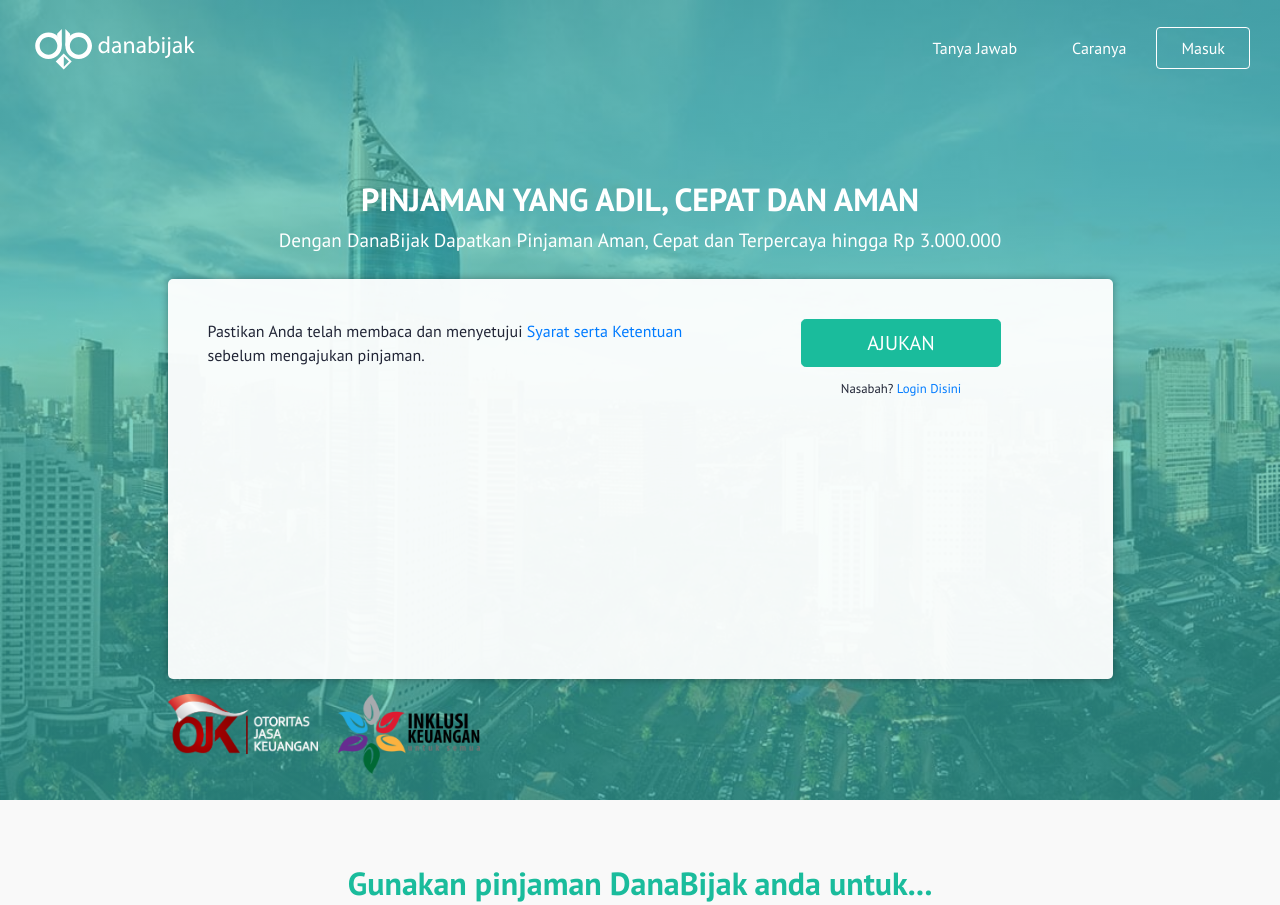
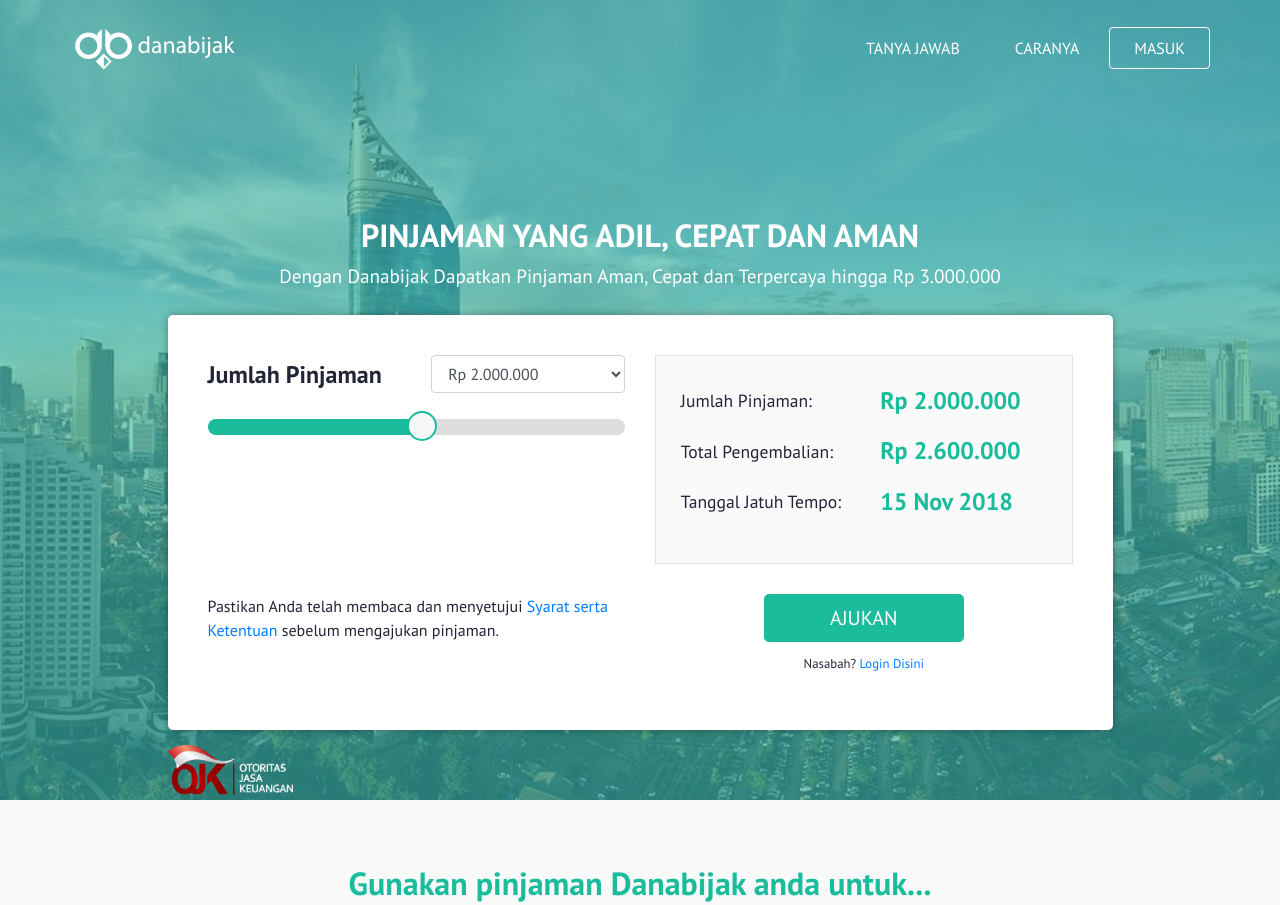
Before and after one commit to Danabijak/laxmi-google, a plain HTML site: page index.html in a window 1280 px wide. Shown: the top 905 px of the page. Drawn offline with nearby package versions, Linux system fonts and the light colour scheme.

Commit message:
Done Slider

```diff
--- a/assets/css/DBstyle.css
+++ b/assets/css/DBstyle.css
@@ -72,15 +72,11 @@
 }
 a:focus, .btn.focus, .btn:focus, .btn:hover,
 .btn.active.focus, .btn.active:focus, .btn.focus, .btn.focus:active, .btn:active:focus, .btn:focus {
-  /*outline: thin dotted;
-  outline-offset: -4px;*/
   outline: none;
 }
 input[type="file"]:focus,
 input[type="radio"]:focus,
 input[type="checkbox"]:focus {
-  /*outline: thin dotted;
-  outline-offset: -4px;*/
   outline: none;
 
 }
@@ -148,7 +144,6 @@
   height: 30px;
   margin: 10px auto 0;
 }
-
 
 /* Mulai nangkene
 ==================================*/
@@ -255,7 +250,7 @@
 }
 
 .nav-link {
-  text-transform: capitalize;
+  text-transform: uppercase;
   color: #FFF;
   margin-left: 5px;
 }
@@ -299,7 +294,7 @@
 .jumbotron {
   background: none;
   color: #FFF;
-  padding-top: 100px;
+  padding: 100px 0 2rem;
 }
 
 @media (min-width: 992px) {
@@ -307,7 +302,7 @@
     height: 100vh;
   }
   .jumbotron {
-    padding-top: 180px;
+    padding-top: 120px;
   }
 }
 
@@ -328,7 +323,7 @@
 
 .content-home h3, .content-home h4, .content-home h5 {
   font-weight: normal;
-  font-size: 1.3rem;
+  font-size: 1.24rem;
   color: #343a40;
 }
 
@@ -352,12 +347,6 @@
   height: 120px;
 }
 
-@media (max-width: 767px) {
-  .navbar-expand-lg {
-    background: rgba(59, 187, 180, 0.9);
-  }
-}
-
 .loan-img img {
   width: auto;
   height: 100%;
@@ -370,50 +359,146 @@
   font-weight: 700;
 }
 
-@media (min-width: 992px) {
-  .card-img-top {
-    height: 170px;
-  }
-}
-
 .loan__box {
-  padding: 40px;
-  height: 400px;
+  padding: 15px;
   border-radius: 5px;
-  background: rgba(255,255,255,.95);
+  background: #FFF;
   box-shadow: 0px 0px 8px -1px rgba(0,0,0,0.4);
   color: #212536;
+  position: relative;
+  z-index: 3;
 }
 
 .loan__box a {
   color: #007bff;
 }
 
+.calculator-row {
+  margin-bottom: 15px;
+}
+
+.calculator label {
+  font-weight: 700;
+  font-size: 1.5rem;
+}
+
+@media (min-width: 992px) {
+  .card-img-top {
+    height: 170px;
+  }
+  .loan__box {
+    padding: 40px;
+  }
+  .calculator-row {
+    margin-bottom: 30px;
+  }
+}
+
+.calculator .ui-slider .ui-slider-handle {
+  top: -8px;
+  width: 30px;
+  height: 30px;
+  border-radius: 100%;
+  border-color: #1abc9c;
+  border-width: 2px;
+  cursor: pointer;
+}
+
+.calculator .ui-slider .ui-slider-handle.ui-state-active, .calculator .ui-slider .ui-slider-handle:focus, .calculator .ui-slider .ui-slider-handle:hover {
+    background-color: #fff;
+    outline: none;
+}
+
+.calculator .ui-slider .ui-slider-range {
+    background: #1abc9c;
+    border-radius: 16px 0 0 16px;
+}
+
+.calculator .ui-slider {
+  margin-top: 15px;
+  margin-bottom: 45px;
+  height: 16px;
+  border-radius: 16px;
+  border: none;
+  background: #ddd;
+}
+
+.calculator .offer .offer-box {
+  border: 1px solid #e4e4e4;
+  background: #fafafa;
+  padding: 20px;
+  text-align: left;
+}
+
 .supervision-box {
   margin: 15px 0;
 }
 
+.supervision-box p {
+  color: #FFF;
+  margin-bottom: 10px;
+  display: block;
+  text-align: left;
+  font-weight: 700;
+}
+
 .supervision-logo {
-  height: 60px;
+  height: 50px;
   float: left;
-  margin-right: 20px;
 }
 
 @media (max-width: 767px) {
   .supervision-logo {
-    margin-right: 10px;
+    height: 40px;
   }
-
+  .calculator .offer .offer-box {
+    padding: 10px;
+  }
 }
 
-.supervision-logo:last-child {
-  height: 80px;
+.why-danabijak h4 ~ p {
+  margin-bottom: 30px;
+}
+
+@media (min-width: 768px) {
+  .why-danabijak h4 ~ p {
+    width: 90%;
+  }
 }
 
 .supervision-logo img {
   height: 100%;
   object-fit: cover;
   width: auto;
+}
+
+/* Table
+-----------------------------------------*/
+
+.table td, .table th {
+  border-top: none;
+}
+
+.calculator .offer .offer-box .title {
+    font-size: 1.1rem;
+}
+
+.calculator .offer .offer-box .table td, .calculator .offer .offer-box .table td {
+    border-top: none;
+    vertical-align: middle;
+}
+
+.calculator .offer .offer-box .value {
+  color: #1abc9c;
+  font-weight: 700;
+  font-size: 1.5rem;
+  min-width: 150px;
+}
+
+@media (max-width: 767px) {
+  .calculator .offer .offer-box .title, .calculator .offer .offer-box .value {
+      font-size: 1rem;
+  }
 }
 
 /* Footer
@@ -437,7 +522,6 @@
 footer ol {
   padding-left: 25px;
 }
-
 
 .footer__social {
   font-size: 1rem;
--- a/assets/js/main.js
+++ b/assets/js/main.js
@@ -1,7 +1,25 @@
-$(function() {
-    $(".navbar.fixed-top").length && $(window).on("scroll touchmove", function(e) {
-        if (!($("#main-page").length <= 0)) {
-            $(this).scrollTop() > 200 ? $(".navbar.fixed-top").addClass("switch-color") : $(".navbar.fixed-top").removeClass("switch-color")
-        }
-    })
-})
+function addDot(nStr) {
+	nStr += '';
+	x = nStr.split('.');
+	x1 = x[0];
+	x2 = x.length > 1 ? '.' + x[1] : '';
+	var rgx = /(\d+)(\d{3})/;
+	while (rgx.test(x1)) {
+		x1 = x1.replace(rgx, '$1' + '.' + '$2');
+	}
+	return x1 + x2;
+}
+
+$( function() {
+	$("#slider-Danabijak").slider({
+			range: "min",
+			value: 2000000,
+			min: 1000000,
+			max: 3000000,
+			step: 100000,
+			slide: function( event, ui ) {
+			  	$( "#amount" ).text( "Rp " + addDot(ui.value.toString()) );
+			}
+		});
+	$("#amount").text( "Rp " + $("#slider-Danabijak").slider("ui"));
+});
--- a/index.html
+++ b/index.html
@@ -6,7 +6,7 @@
 <!--[if (gte IE 10)|!(IE)]><!--> <html class="no-js" lang="en"> <!--<![endif]-->
 <head>
 
-    <title>DanaBijak - Danabijak</title>
+    <title>Danabijak - Danabijak</title>
 
     <meta charset="UTF-8"/>
     <meta http-equiv="X-UA-Compatible" content="IE=edge,chrome=1"/>
@@ -50,11 +50,10 @@
 <body id="main-page">
 
 	<div class="wrapper">
+		<section class="headerHome">
 			<header id="header">
-
-			<nav class="navbar navbar-expand-lg fixed-top">
-				<div class="container-fluid">
-
+				<nav class="navbar navbar-expand-lg">
+					<div class="container">
 						<a class="navbar-brand" href="#">
 							<img src="assets/img/logo-white.svg" alt="">
 						</a>
@@ -65,10 +64,9 @@
 						</button>
 
 						<div class="collapse navbar-collapse" id="navbarMenu">
-
 							<ul class="navbar-nav ml-auto">
 								<li class="nav-item active">
-								<a class="nav-link btn" href="#">Tanya Jawab </a>
+									<a class="nav-link btn" href="#">Tanya Jawab</a>
 								</li>
 								<li class="nav-item">
 									<a class="nav-link btn" href="#">Caranya</a>
@@ -78,42 +76,98 @@
 								</li>
 							</ul>
 						</div>
-
 				  	</div><!-- /.container -->
 				</nav>
-
 			</header>
-
-
-		<section class="headerHome">
 			<div class="jumbotron">
 				<div class="container">
 					<div class="row text-center">
-						<div class="col-sm-10 offset-sm-1">
+						<div class="col-sm-10 offset-sm-1 col-xs-12">
 							<h1>PINJAMAN YANG ADIL, CEPAT DAN AMAN</h1>
-							<p>Dengan DanaBijak Dapatkan Pinjaman Aman, Cepat dan Terpercaya hingga Rp 3.000.000
+							<p>Dengan Danabijak Dapatkan Pinjaman Aman, Cepat dan Terpercaya hingga Rp 3.000.000
 							</p>
 							<div class="loan__box">
+								<form action="#" method="#" id="main-calculator" class="calculator">
+									<input type="hidden" name="" value="">
+									<div class="row calculator-row">
+										<div class="col-md">
+											<div class="form-group">
+												<div class="row">
+													<div class="col-md text-left">
+														<label>Jumlah Pinjaman</label>
+													</div>
+													<div class="col-md">
+														<select id="principal" name="principal" class="form-control">
+															<option value="1000000">Rp 1.000.000</option>
+															<option value="1100000">Rp 1.100.000</option>
+															<option value="1200000">Rp 1.200.000</option>
+															<option value="1300000">Rp 1.300.000</option>
+															<option value="1400000">Rp 1.400.000</option>
+															<option value="1500000">Rp 1.500.000</option>
+															<option value="1600000">Rp 1.600.000</option>
+															<option value="1700000">Rp 1.700.000</option>
+															<option value="1800000">Rp 1.800.000</option>
+															<option value="1900000">Rp 1.900.000</option>
+															<option value="2000000" selected="selected">Rp 2.000.000</option>
+															<option value="2100000">Rp 2.100.000</option>
+															<option value="2200000">Rp 2.200.000</option>
+															<option value="2300000">Rp 2.300.000</option>
+															<option value="2400000">Rp 2.400.000</option>
+															<option value="2500000">Rp 2.500.000</option>
+															<option value="2600000">Rp 2.600.000</option>
+															<option value="2700000">Rp 2.700.000</option>
+															<option value="2800000">Rp 2.800.000</option>
+															<option value="2900000">Rp 2.900.000</option>
+															<option value="3000000">Rp 3.000.000</option>
+														</select>
+													</div>
+												</div>
+												<div id="slider-Danabijak" class="d-none d-md-block ui-slider ui-corner-all ui-slider-horizontal ui-widget ui-widget-content">
+													<div class="ui-slider-range ui-corner-all ui-widget-header ui-slider-range-min"></div>
+													<span tabindex="0" class="ui-slider-handle ui-corner-all ui-state-default" style="left: 50%;"></span>
+												</div>
+											</div>
+										</div>
+										<div class="col-md offer">
+											<div class="offer-box">
+												<table class="table table-sm">
+													<tbody>
+														<tr>
+															<td class="title">Jumlah Pinjaman:</td>
+															<td id="amount"class="value">Rp 2.000.000</td>
+														</tr>
+														<tr>
+															<td class="title">Total Pengembalian:</td>
+															<td class="value">Rp 2.600.000</td>
+														</tr>
+														<tr>
+															<td class="title">Tanggal Jatuh Tempo:</td>
+															<td class="value">15 Nov 2018</td>
+														</tr>
+													</tbody>
+												</table>
+											</div>
+										</div>
+									</div>
 
 									<div class="row">
-									<div class="col-sm-7 text-left">
+										<div class="col-md text-left">
 											<p>Pastikan Anda telah membaca dan menyetujui <a href="">Syarat serta Ketentuan</a> sebelum mengajukan pinjaman.</p>
 										</div>
 
-									<div class="col-sm-5">
+										<div class="col-md text-center">
 											<button type="submit" class="btn btn-primary btn-lg">AJUKAN</button> <p><small>Nasabah?
-		                                <a href="/login">Login Disini</a></small>
+			                                <a href="">Login Disini</a></small>
 			                            	</p>
 			                            </div>
-		                        </div>
+			                        </div><!-- /.row -->
+
+								</form>
 
 							</div>
 							<div class="supervision-box">
 								<div class="supervision-logo">
 									<img src="assets/img/OJK-Logo.png" alt="Logo OJK" />
-								</div>
-								<div class="supervision-logo">
-									<img src="assets/img/logo-ik.png" alt="Logo Inklusi Keuangan" />
 								</div>
 							</div>
 						</div>
@@ -126,14 +180,14 @@
 
 		<section class="content-home">
 			<div class="container text-center">
-				<h2>Gunakan pinjaman DanaBijak anda untuk...</h2>
+				<h2>Gunakan pinjaman Danabijak anda untuk...</h2>
 				<div class="row">
 					<div class="col-sm-3 card">
 						<div class="card-img-top">
 							<img src="assets/img/pict1.jpg" alt="" />
 						</div>
 						<div class="card-body">
-							<h3 class="card-title">Menutupi biaya kesehatan yang tdk terduga</h3>
+							<h3 class="card-title">Menutupi biaya kesehatan yang tidak terduga</h3>
 						</div>
 					</div>
 
@@ -256,11 +310,10 @@
 			</div>
 		</section>
 
-		<section class="content-home">
+		<section class="content-home why-danabijak">
 			<div class="container">
-				<h2 class="text-center">DanaBijak – Pinjaman yang adil, cepat dan aman</h2>
+				<h2 class="text-center">Danabijak – Pinjaman yang adil, cepat dan aman</h2>
 				<div class="row">
-
 					<div class="col-sm-3">
 						<h4>Cepat dan Mudah</h4>
 						<p>Lengkapi aplikasi pinjaman kami dengan mudah hanya dalam kurun waktu kurang dari 8 menit.</p>
```
Also changed, not shown: assets/img/GRBanner.jpg (added). Lines whose indentation alone changed are shown as unchanged.
